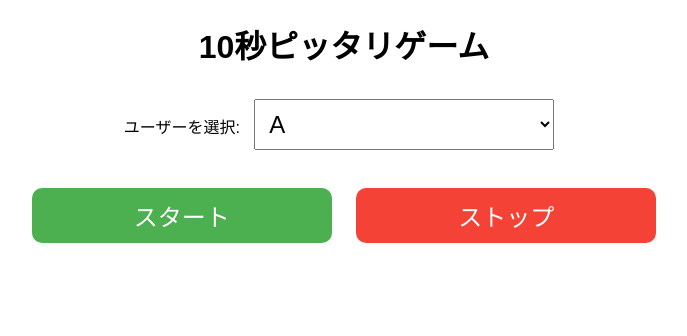
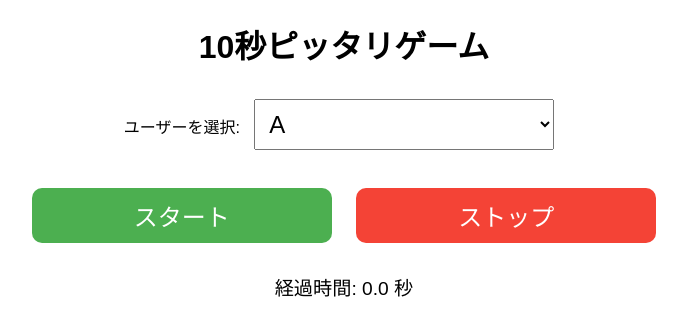
Before and after one commit to hryooooo/flask-10sec-game, a Flask app: page / in a window 1280 px wide. Shown: the top 336 px of the page, without its empty margins (296-983 px from the left). Run offline with Flask 3, Linux system fonts and the light colour scheme; some libraries are stand-ins or nearby versions.

Commit message:
Update index.html

```diff
--- a/templates/index.html
+++ b/templates/index.html
@@ -54,10 +54,12 @@
     <button id="startBtn">スタート</button>
     <button id="stopBtn" disabled>ストップ</button>
     <p id="message"></p>
+    <p id="elapsedTime">経過時間: 0.0 秒</p>  <!-- 経過時間表示用 -->
 
     <script>
         const socket = io();
         let startTime = null;
+        let timerInterval = null;  // タイマーのインターバルID
 
         document.getElementById('startBtn').addEventListener('click', () => {
             socket.emit('start_timer');
@@ -68,6 +70,12 @@
             document.getElementById('stopBtn').disabled = false;
             document.getElementById('startBtn').disabled = true;
             document.getElementById('message').innerText = "タイマー開始！";
+
+            // 経過時間を表示するインターバルを開始
+            timerInterval = setInterval(() => {
+                const elapsed = (Date.now() - startTime) / 1000;  // 経過時間を秒単位で計算
+                document.getElementById('elapsedTime').innerText = `経過時間: ${elapsed.toFixed(1)} 秒`;
+            }, 100);  // 100msごとに更新
         });
 
         document.getElementById('stopBtn').addEventListener('click', () => {
@@ -81,9 +89,11 @@
             // 「終わり！」と表示
             document.getElementById('message').innerText = "終わり！";
 
+            // インターバルを停止
+            clearInterval(timerInterval);
+
             document.getElementById('stopBtn').disabled = true;
         });
     </script>
-
 </body>
 </html>
```
